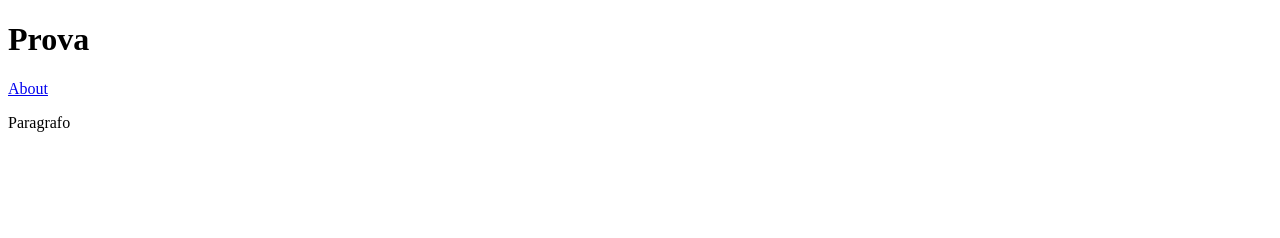
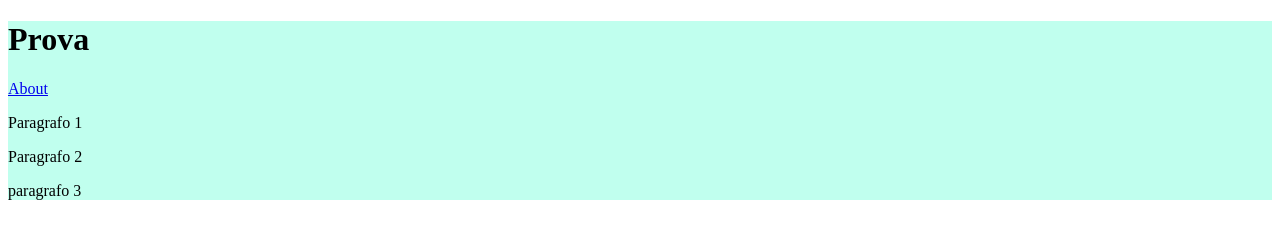
Before and after one commit to stefanotrivellin/repository_prova, a plain HTML site: page index.html in a window 1280 px wide. Drawn offline with Linux system fonts and the light colour scheme.

Commit message:
index.html

```diff
--- a/index.html
+++ b/index.html
@@ -11,9 +11,12 @@
 		</style>
 	</head>
 	<body>
-		<h1>Prova</h1>
-		<a rel="link" href="about.html">About</a>
-		<p>Paragrafo</p>
+		<div>
+			<h1>Prova</h1>
+			<a rel="link" href="about.html">About</a>
+			<p>Paragrafo 1</p>
+			<p>Paragrafo 2</p>
+			<p>paragrafo 3</p>
 		</div>
 	</body>
 </html>
```
